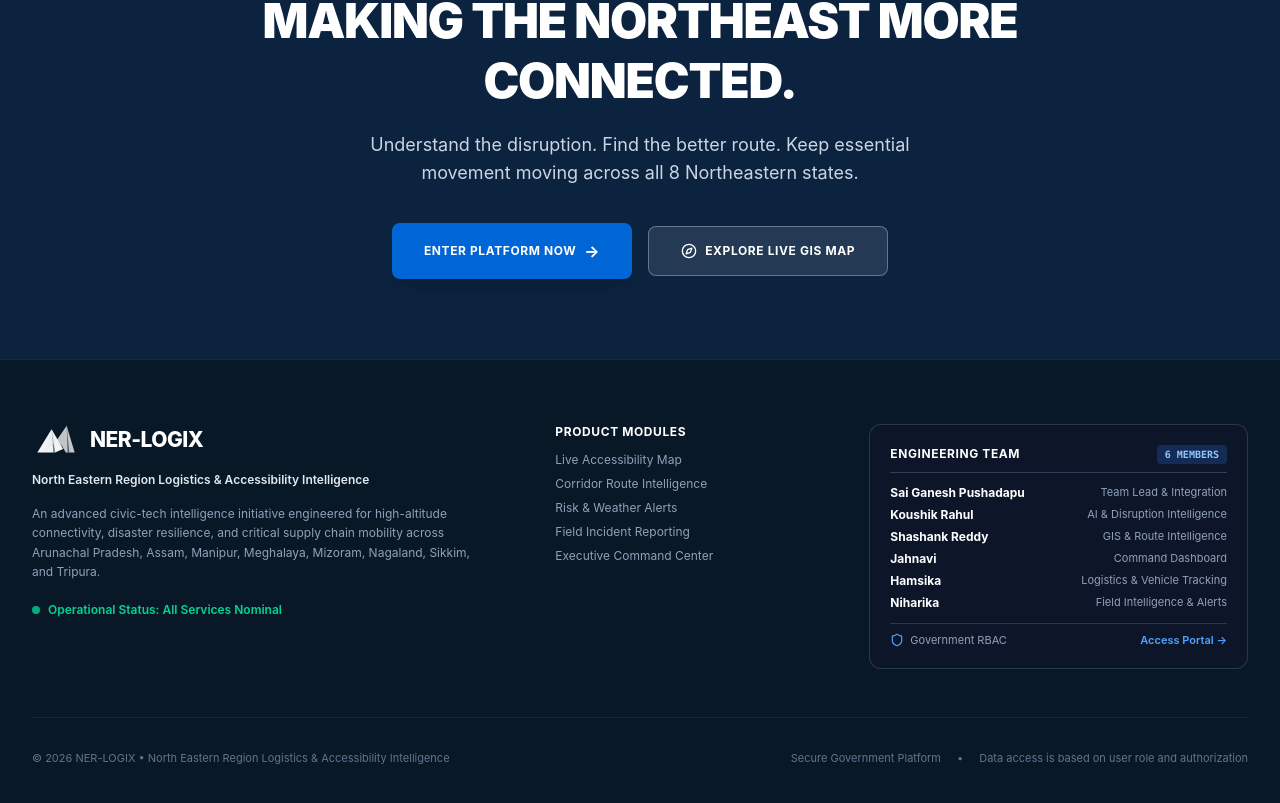
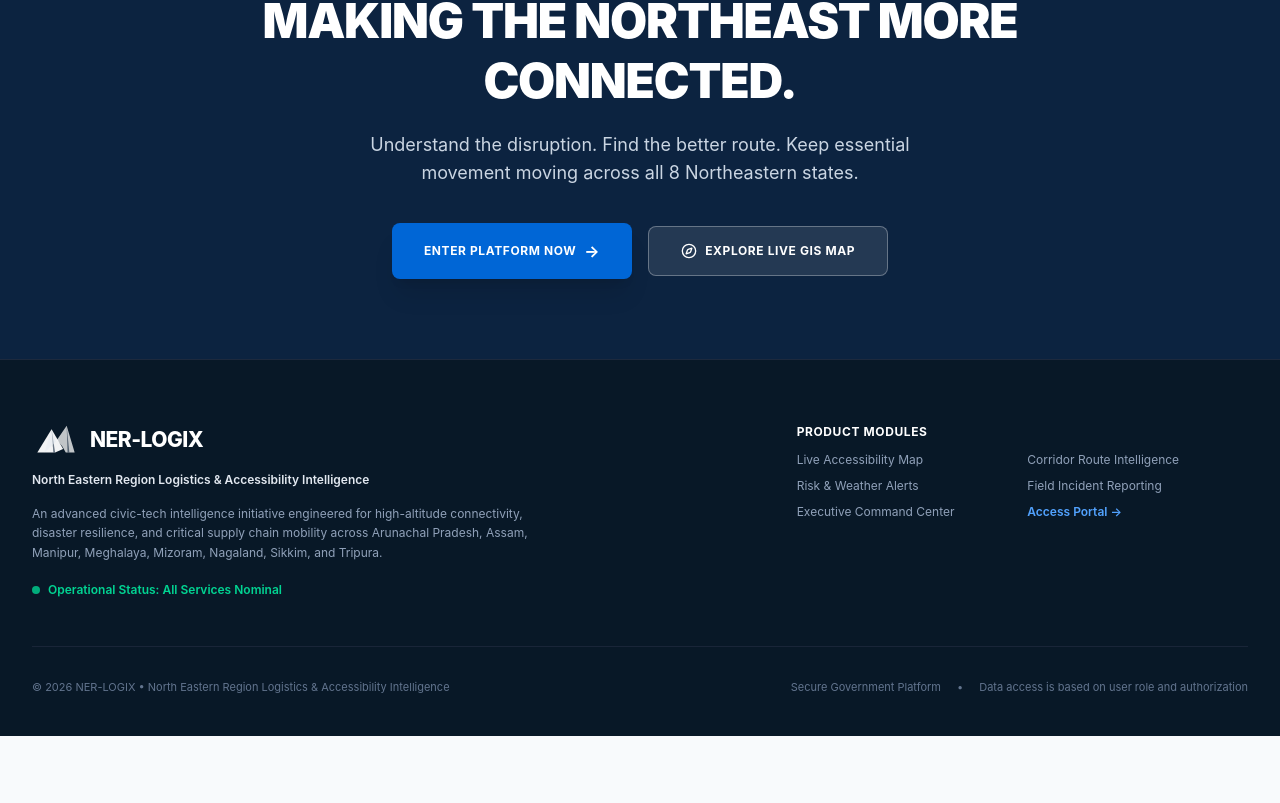
Before and after one commit to gitdevelopers007/NER-LOGIX, a React (Vite) app: page / in a window 1280 px wide. Shown: the part 3872-4675 px from the top of the page. After the commit the page ends 4608 px from the top, so only its background shows below. Built offline with nearby package versions, Linux system fonts and the light colour scheme.

Commit message:
fix(footer): remove redundant engineering team card from footer

```diff
--- a/src/pages/Welcome.tsx
+++ b/src/pages/Welcome.tsx
@@ -971,15 +971,15 @@ export const Welcome: React.FC = () => {
 
           <div className="grid grid-cols-1 md:grid-cols-12 gap-10 items-start">
 
-            {/* Left Column (5 of 12): Brand & Project info */}
-            <div className="md:col-span-5 space-y-4">
+            {/* Left Column (7 of 12): Brand & Project info */}
+            <div className="md:col-span-7 space-y-4">
               <div className="flex items-center gap-3">
                 <NerLogixLogo variant="white" className="h-8 w-auto" />
               </div>
               <div className="text-xs font-semibold text-slate-200">
                 North Eastern Region Logistics &amp; Accessibility Intelligence
               </div>
-              <p className="text-xs text-slate-400 max-w-md leading-relaxed">
+              <p className="text-xs text-slate-400 max-w-lg leading-relaxed">
                 An advanced civic-tech intelligence initiative engineered for high-altitude connectivity, disaster resilience, and critical supply chain mobility across Arunachal Pradesh, Assam, Manipur, Meghalaya, Mizoram, Nagaland, Sikkim, and Tripura.
               </p>
               <div className="flex items-center gap-2 text-xs text-emerald-400 font-semibold pt-1">
@@ -988,67 +988,19 @@ export const Welcome: React.FC = () => {
               </div>
             </div>
 
-            {/* Middle Column (3 of 12): Product & Modules */}
-            <div className="md:col-span-3 space-y-3">
+            {/* Right Column (5 of 12): Product & Modules */}
+            <div className="md:col-span-5 space-y-3 md:pl-8">
               <div className="text-xs font-bold text-white uppercase tracking-wider">
                 Product Modules
               </div>
-              <ul className="space-y-2 text-xs text-slate-400">
+              <ul className="grid grid-cols-1 sm:grid-cols-2 gap-2.5 text-xs text-slate-400">
                 <li><button onClick={() => navigate('/live-map')} className="hover:text-white transition-colors cursor-pointer text-left">Live Accessibility Map</button></li>
                 <li><button onClick={() => navigate('/route-intelligence')} className="hover:text-white transition-colors cursor-pointer text-left">Corridor Route Intelligence</button></li>
                 <li><button onClick={() => navigate('/alerts')} className="hover:text-white transition-colors cursor-pointer text-left">Risk &amp; Weather Alerts</button></li>
                 <li><button onClick={() => navigate('/incidents')} className="hover:text-white transition-colors cursor-pointer text-left">Field Incident Reporting</button></li>
                 <li><button onClick={() => navigate('/command-center')} className="hover:text-white transition-colors cursor-pointer text-left">Executive Command Center</button></li>
+                <li><button onClick={() => navigate('/access-portal')} className="text-blue-400 hover:text-blue-300 transition-colors cursor-pointer text-left font-semibold">Access Portal →</button></li>
               </ul>
-            </div>
-
-            {/* Right Column (4 of 12): Red box area from media_1788866319186.png -> Team Credentials & Governance */}
-            <div className="md:col-span-4 p-5 rounded-xl bg-slate-900/90 border border-slate-700/80 space-y-3">
-              <div className="flex items-center justify-between border-b border-slate-700 pb-2">
-                <span className="text-xs font-bold text-white uppercase tracking-wider">Engineering Team</span>
-                <span className="text-[10px] font-mono px-2 py-0.5 rounded bg-blue-500/20 text-blue-300 font-bold">6 MEMBERS</span>
-              </div>
-
-              <div className="space-y-1.5 text-xs">
-                <div className="flex items-center justify-between">
-                  <span className="font-bold text-white">Sai Ganesh Pushadapu</span>
-                  <span className="text-[11px] text-slate-400">Team Lead &amp; Integration</span>
-                </div>
-                <div className="flex items-center justify-between">
-                  <span className="font-bold text-white">Koushik Rahul</span>
-                  <span className="text-[11px] text-slate-400">AI &amp; Disruption Intelligence</span>
-                </div>
-                <div className="flex items-center justify-between">
-                  <span className="font-bold text-white">Shashank Reddy</span>
-                  <span className="text-[11px] text-slate-400">GIS &amp; Route Intelligence</span>
-                </div>
-                <div className="flex items-center justify-between">
-                  <span className="font-bold text-white">Jahnavi</span>
-                  <span className="text-[11px] text-slate-400">Command Dashboard</span>
-                </div>
-                <div className="flex items-center justify-between">
-                  <span className="font-bold text-white">Hamsika</span>
-                  <span className="text-[11px] text-slate-400">Logistics &amp; Vehicle Tracking</span>
-                </div>
-                <div className="flex items-center justify-between">
-                  <span className="font-bold text-white">Niharika</span>
-                  <span className="text-[11px] text-slate-400">Field Intelligence &amp; Alerts</span>
-                </div>
-              </div>
-
-              <div className="pt-2 border-t border-slate-700/80 flex items-center justify-between text-[11px] text-slate-400">
-                <span className="flex items-center gap-1.5">
-                  <Shield className="w-3.5 h-3.5 text-blue-400" />
-                  Government RBAC
-                </span>
-                <button
-                  onClick={() => navigate('/access-portal')}
-                  className="text-blue-400 hover:text-blue-300 font-semibold cursor-pointer flex items-center gap-1"
-                >
-                  Access Portal →
-                </button>
-              </div>
-
             </div>
 
           </div>
```
